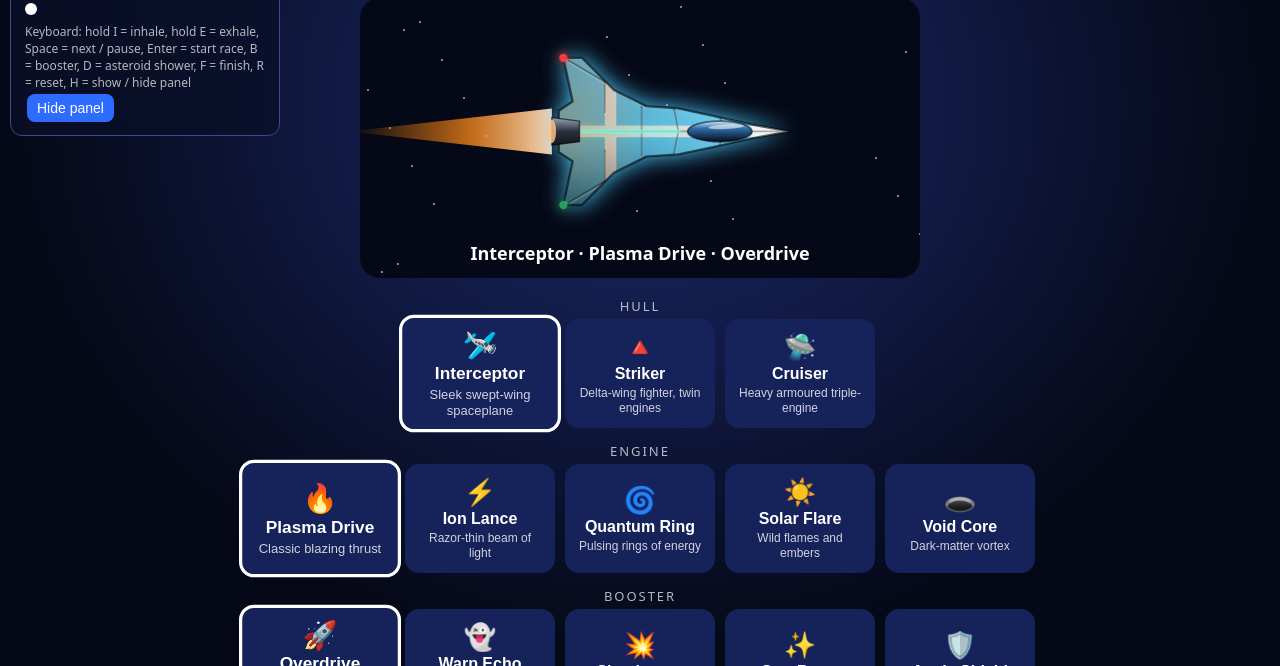
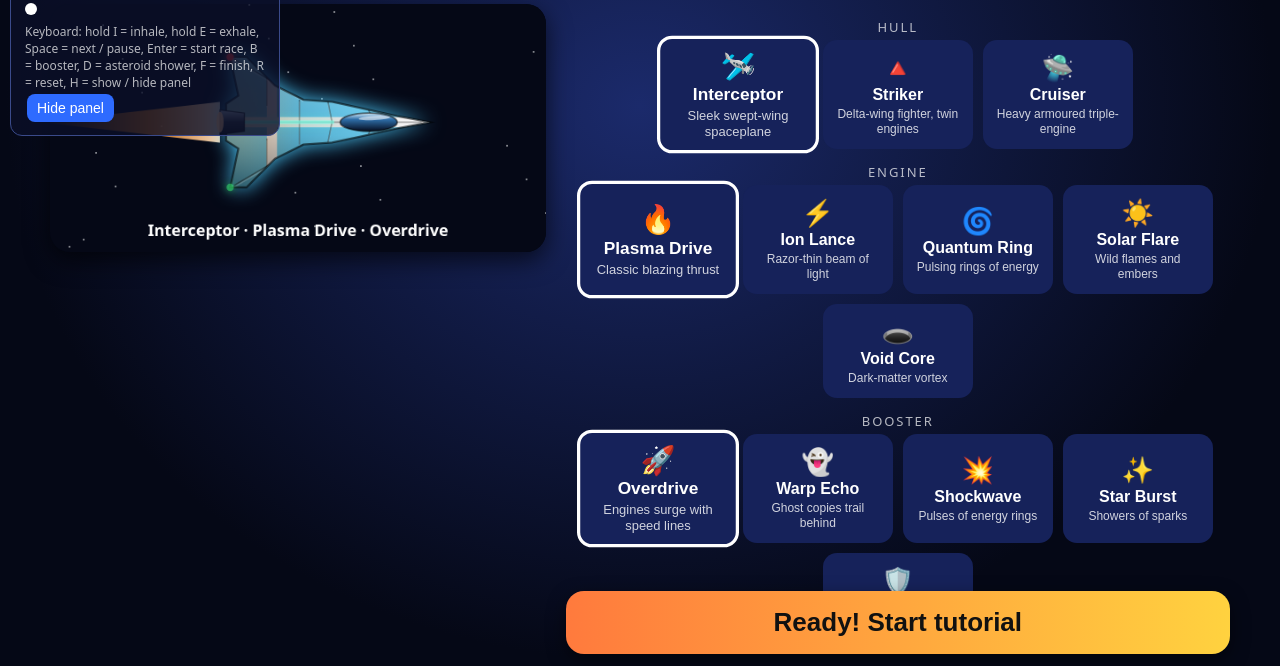
Before and after one commit to JasQmax/Space_Driver_Distraction, a plain HTML site: page index.html in a window 1280 px wide. Shown: the part 134-800 px from the top of the page. Drawn offline with Linux system fonts and the light colour scheme.

Commit message:
Enhance layout for iPad landscape orientation
Updated styles for the preview and launch button in landscape orientation.

```diff
--- a/index.html
+++ b/index.html
@@ -21,14 +21,14 @@
   #hangar{position:fixed;inset:0;z-index:4;background:radial-gradient(ellipse at 50% 30%,#1b2a6b 0%,#050816 70%);display:flex;align-items:flex-start;justify-content:center;overflow:auto}
   #hangar .card{width:min(980px,94vw);text-align:center;padding:10px 10px 40px}
   #hangar h1{margin:6px 0;font-size:clamp(22px,4vw,40px)}
-  #pv{width:min(560px,90vw);height:auto;background:rgba(255,255,255,.04);border-radius:20px}
+  #pv{display:block;margin:0 auto;width:min(560px,90vw,60vh);height:auto;background:#050816;border-radius:20px;position:sticky;top:8px;z-index:3;box-shadow:0 8px 24px rgba(0,0,0,.65)}
   .row{display:flex;align-items:center;justify-content:center;gap:8px;margin:8px 0;flex-wrap:wrap}
   .row .lbl{width:110px;text-align:right;opacity:.8;font-size:15px}
   .sw{width:44px;height:44px;border-radius:50%;border:3px solid transparent;cursor:pointer;padding:0}
   .opt{padding:10px 16px;border-radius:12px;border:3px solid transparent;background:#1c2a66;color:#fff;font-size:16px;cursor:pointer}
   .sel{border-color:#fff!important;transform:scale(1.08)}
   #nm{padding:10px 14px;border-radius:12px;border:0;font-size:18px;width:200px;text-align:center}
-  #launch{margin-top:14px;padding:16px 46px;font-size:26px;font-weight:700;border:0;border-radius:18px;background:linear-gradient(90deg,#ff7a3d,#ffd23f);color:#111;cursor:pointer}
+  #launch{margin-top:14px;padding:16px 46px;font-size:26px;font-weight:700;border:0;border-radius:18px;background:linear-gradient(90deg,#ff7a3d,#ffd23f);color:#111;cursor:pointer;position:sticky;bottom:12px;z-index:3;box-shadow:0 6px 18px rgba(0,0,0,.5)}
   .sec{margin:14px 0 4px;font-size:13px;letter-spacing:.15em;opacity:.7;text-transform:uppercase}
   .cards{display:flex;gap:10px;justify-content:center;flex-wrap:wrap}
   .co{width:150px;padding:10px;border-radius:14px;border:3px solid transparent;background:#16225a;color:#fff;cursor:pointer;text-align:center}
@@ -94,6 +94,15 @@
     #btnDistract{padding:8px;font-size:18px}
     #remote .rw{grid-column:1/-1}
     #remote .rw button{padding:8px 4px;min-height:40px;font-size:14px}
+  }
+
+  /* ---- iPad / large landscape: preview stays pinned on the left while options scroll ---- */
+  @media (orientation:landscape) and (min-height:521px){
+    #hangar .card{display:grid;grid-template-columns:minmax(300px,42%) 1fr;grid-template-areas:"h h" "pv opts" "pv launch";gap:6px 20px;align-items:start;width:min(1180px,96vw)}
+    #hangar h1{grid-area:h}
+    #pv{grid-area:pv;width:100%;top:10px}
+    #opts{grid-area:opts}
+    #launch{grid-area:launch;width:100%}
   }
 </style>
 </head>
```
